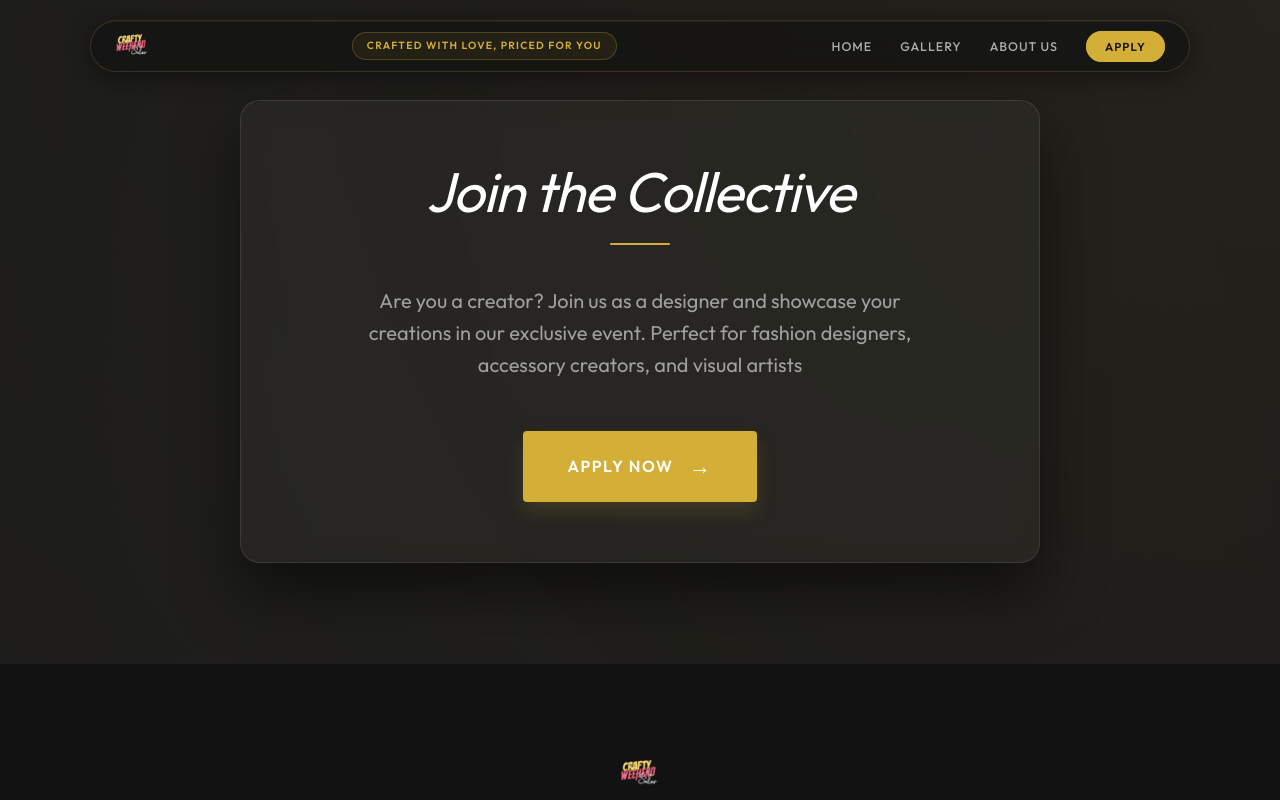
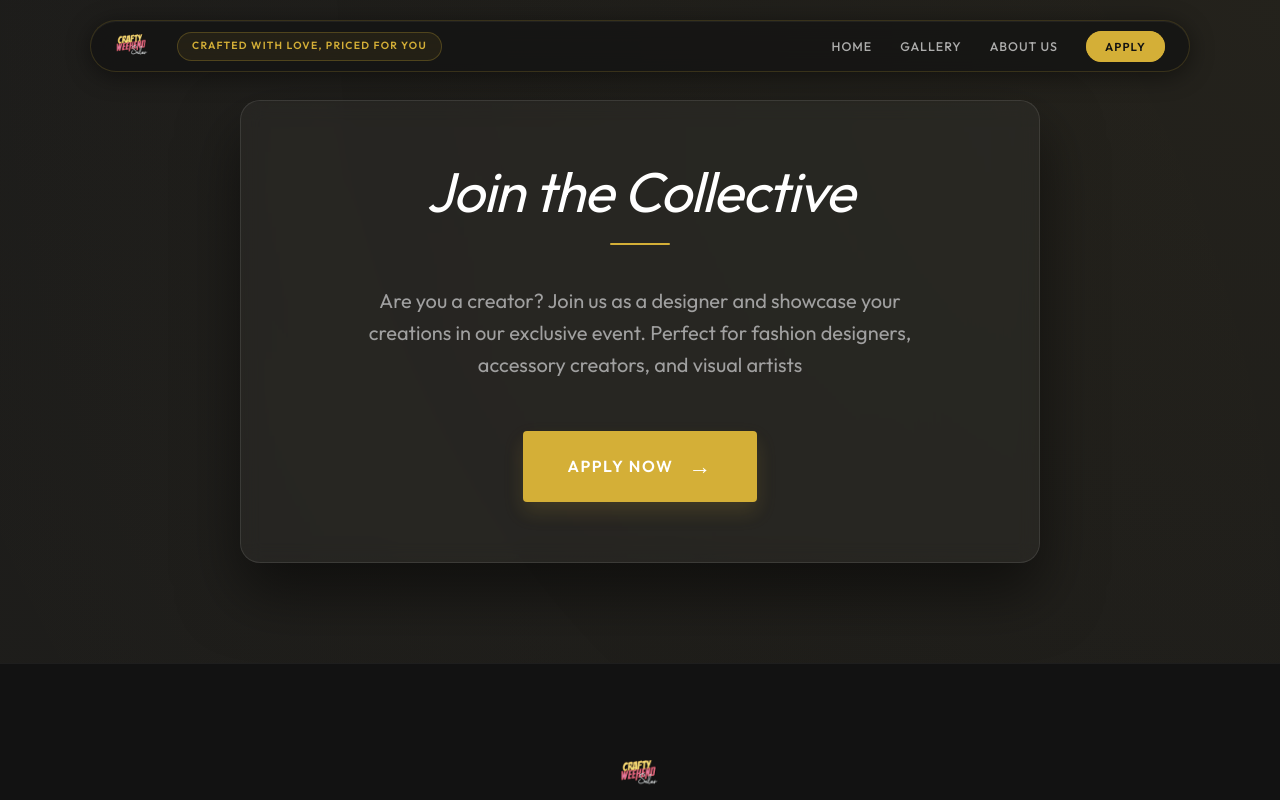
Before and after one commit to Wannamonroe/Crafty, a React (Vite) app: page /apply in a window 1280 px wide. Shown: the top 800 px of the page. Built offline with nearby package versions, Linux system fonts and the light colour scheme; no server answers; the database is empty; a web font is replaced by a local one.

Commit message:
FEAT: Movido el bocadillo de la navbar hacia la izqueirda y aparicion - desaparicion

```diff
--- a/src/components/Navbar.css
+++ b/src/components/Navbar.css
@@ -70,14 +70,33 @@
   color: #d4af37;
   text-transform: uppercase;
   white-space: nowrap;
-  animation: pulseSlogan 4s infinite cubic-bezier(0.4, 0, 0.2, 1);
-  margin: 0 16px;
+  animation: sloganLifecycle 25s infinite;
+  margin: 0 auto 0 40px;
 }
 
 @keyframes pulseSlogan {
   0% { box-shadow: 0 0 0 0 rgba(212, 175, 55, 0.15); }
   50% { box-shadow: 0 0 0 6px rgba(212, 175, 55, 0); }
   100% { box-shadow: 0 0 0 0 rgba(212, 175, 55, 0); }
+}
+
+@keyframes sloganLifecycle {
+  0%, 20% {
+    opacity: 1;
+    transform: scale(1);
+    box-shadow: 0 0 0 0 rgba(212, 175, 55, 0.15);
+  }
+  10% {
+    box-shadow: 0 0 0 6px rgba(212, 175, 55, 0);
+  }
+  22%, 98% {
+    opacity: 0;
+    transform: scale(0.95);
+  }
+  100% {
+    opacity: 1;
+    transform: scale(1);
+  }
 }
 
 .navbar__logo {
```
